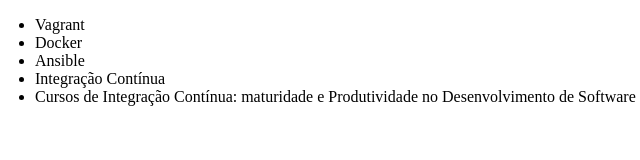
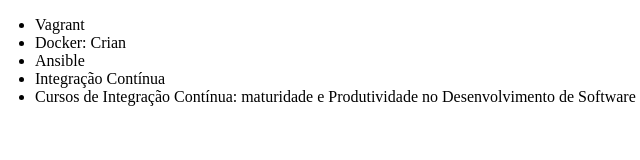
Before and after one commit to PedroZef/teste-alura-git, a plain HTML site: page index.html in a window 1280 px wide. Shown: the full height of the page, 13-653 px from the left. Drawn offline with Linux system fonts and the light colour scheme.

```diff
--- a/index.html
+++ b/index.html
@@ -9,7 +9,7 @@
 <body>
   <ul>
         <li>Vagrant</li>
-        <li>Docker</li>
+        <li>Docker: Crian</li>
         <li>Ansible</li>
         <li>Integração Contínua</li>
         <li>Cursos de Integração Contínua: maturidade e Produtividade no Desenvolvimento de Software</li>
```
